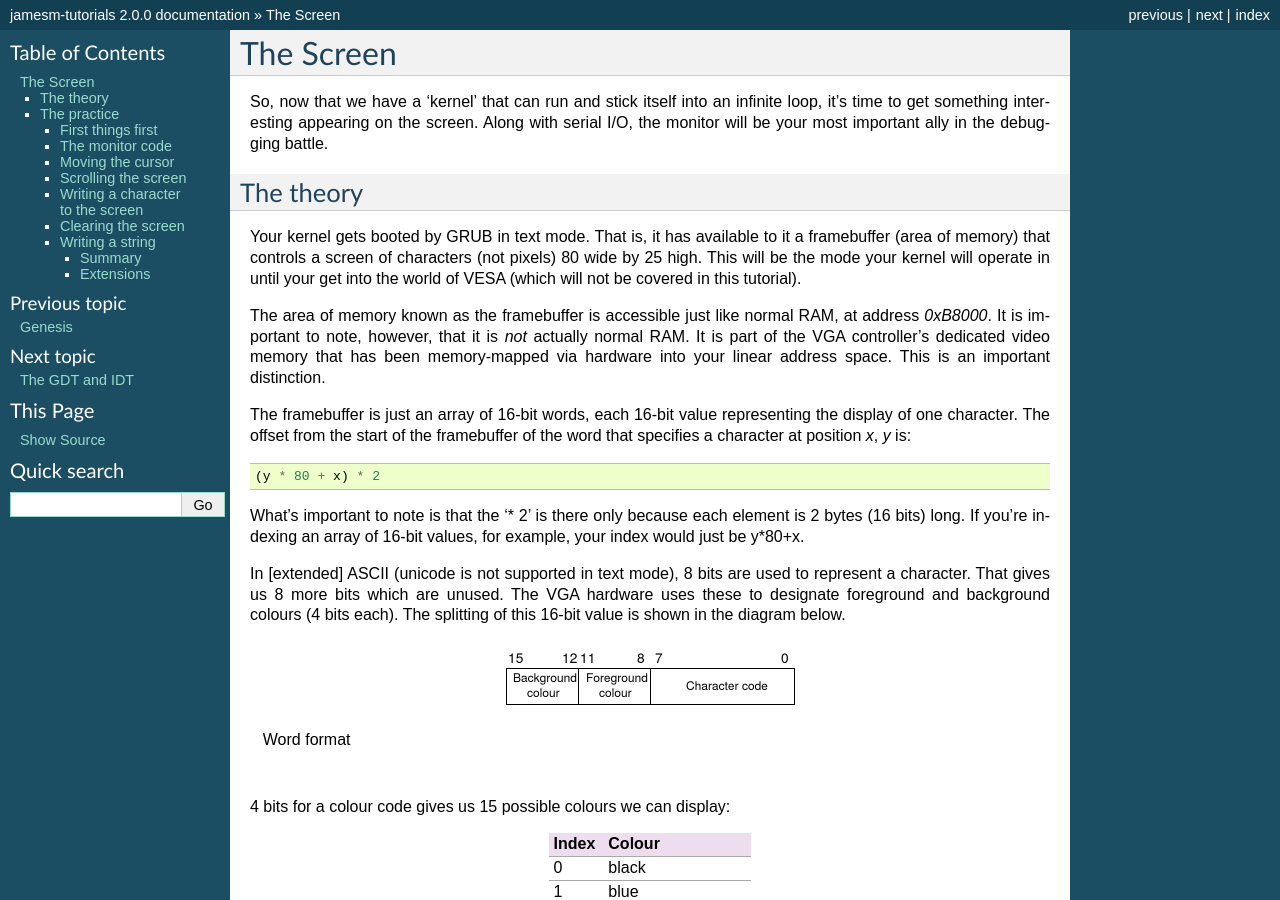
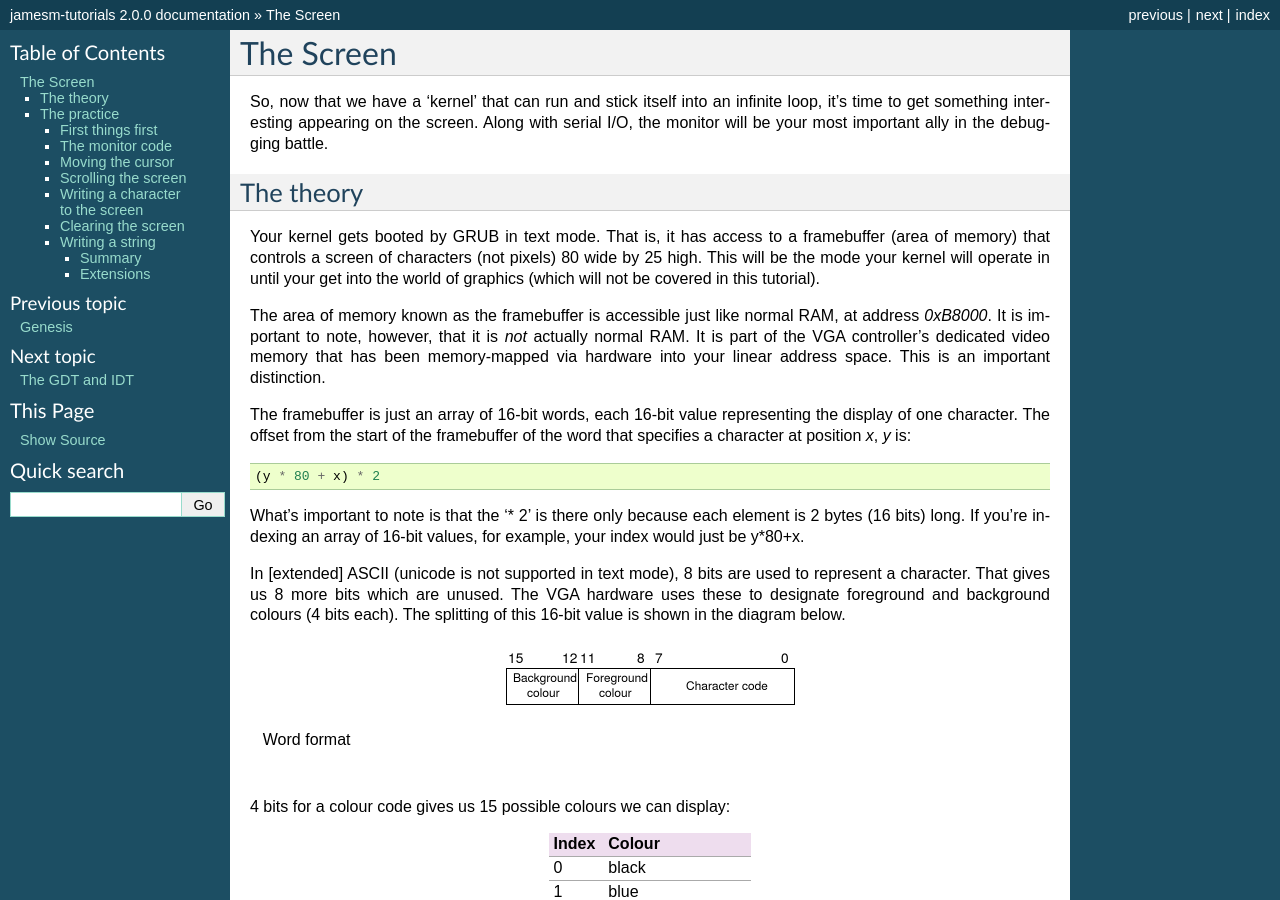
Before and after one commit to berkus/jamesm-tutorials, a Sphinx documentation site: the page built from doc/the_screen.txt, in a window 1280 px wide and 900 px high. Built offline with Sphinx 7.4.7, drawn with Linux system fonts in a browser that asks for light colours.

Commit message:
Review the screen chapter.

```diff
--- a/doc/the_screen.txt
+++ b/doc/the_screen.txt
@@ -11,9 +11,9 @@
 ==========
 
 Your kernel gets booted by GRUB in text mode. That is, it has
-available to it a framebuffer (area of memory) that controls a screen
+access to a framebuffer (area of memory) that controls a screen
 of characters (not pixels) 80 wide by 25 high. This will be the mode
-your kernel will operate in until your get into the world of VESA
+your kernel will operate in until your get into the world of graphics
 (which will not be covered in this tutorial).
 
 The area of memory known as the framebuffer is accessible just like
@@ -85,7 +85,7 @@
 
 .. literalinclude:: ../src/common.h
     :start-after: #if CHAPTER >= 3
-    :end-before: #endif CHAPTER >= 3
+    :end-before: #endif // CHAPTER >= 3
     :prepend: // src/common.h
 
 
@@ -163,7 +163,7 @@
 
 .. literalinclude:: ../src/monitor.c
     :start-after: // Outputs a null-terminated
-    :end-before: // void monitor_write_hex
+    :end-before: void monitor_write_hex
 
 Summary
 -------
```
Also changed, not shown: 8 other files.
